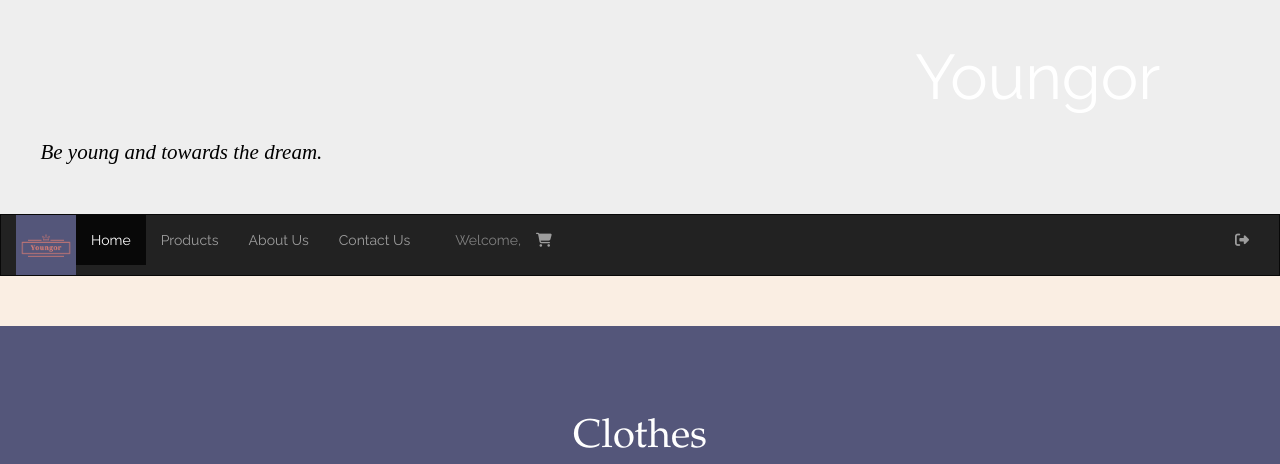
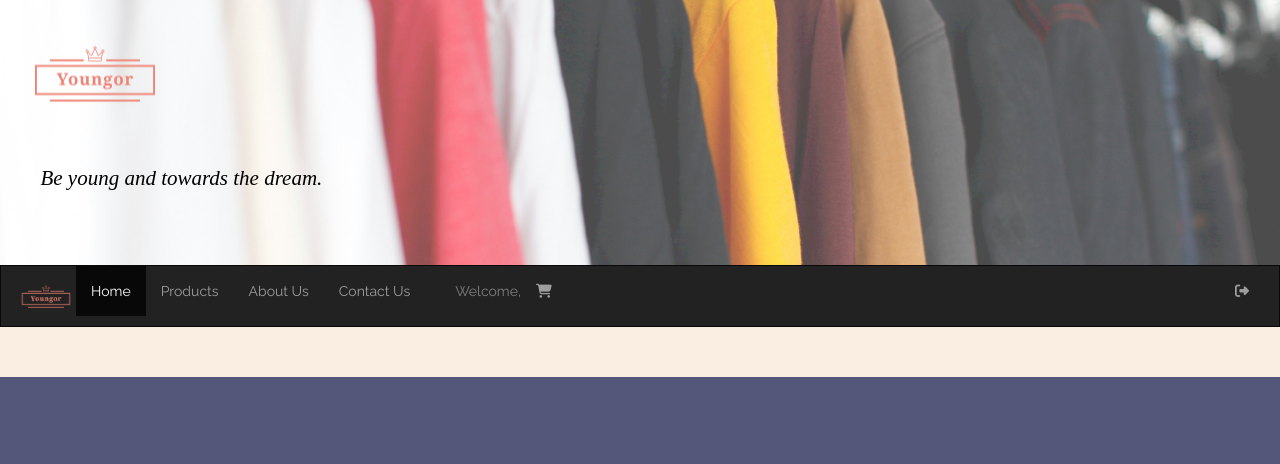
Before and after one commit to OoiSiangMing/Project, a website: page product_user.html in a window 1280 px wide. Shown: the top 464 px of the page. Drawn offline with nearby package versions, Linux system fonts and the light colour scheme; files whose address does not match are found by name.

Commit message:
product 1

```diff
--- a/product_user.html
+++ b/product_user.html
@@ -27,12 +27,14 @@
   </head>
 
 <body>
-<div class="jumbotron">
-  <div class="container text-right">
-    <h1 class="title-text">Youngor</h1>
-    <p class="title-text2"> Be young and towards the dream.</p>
-  </div>
-</div>
+
+    <div class="jumbotron" style="background-image: url('public/img/banner.jpg'); background-size: cover; background-position: center; background-repeat: no-repeat;">
+		<div class="container">
+			<img src="public/img/logo_transparent.png" alt="Youngor Logo" class="logo-image">
+			<p class="title-text2">Be young and towards the dream.</p>
+		</div>
+    </div>
+
 <div class="cart" action="checkout_user.html" method="POST">
 			<h2 class="cart-title">My Cart</h2>
 			<div class="cart-content">
@@ -58,7 +60,7 @@
 <nav class="navbar navbar-inverse">
   <div class="container-fluid">
     <div class="navbar-header">
-	  	  	<a href="index.html"><img class="logo" src="public/img/logo.png"></a>
+	  	  	<a href="index_user.html"><img class="logo" src="public/img/logo_transparent.png"></a>
     </div>
     <div class="collapse navbar-collapse" id="myNavbar">
       <ul class="nav navbar-nav">
```
Also changed, not shown: index_user.html (+3 -3 lines).
